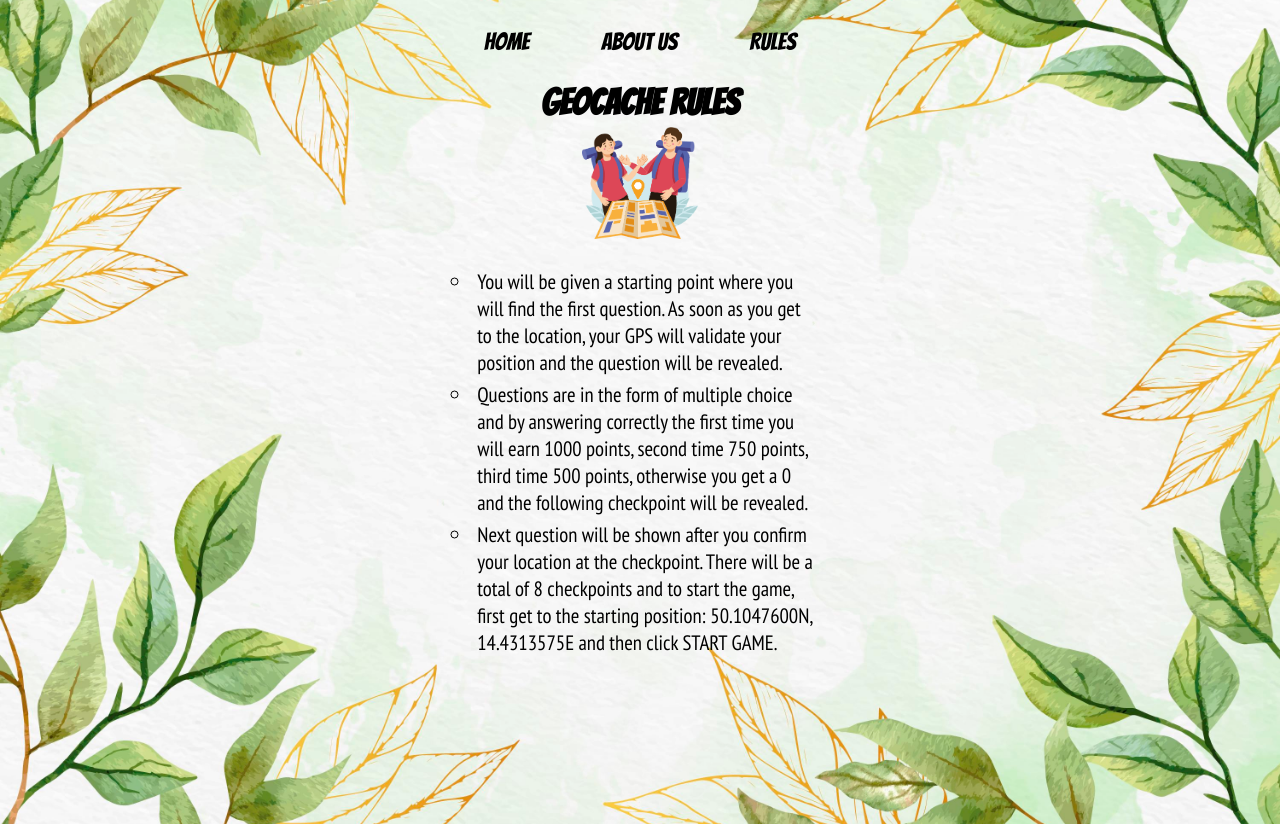
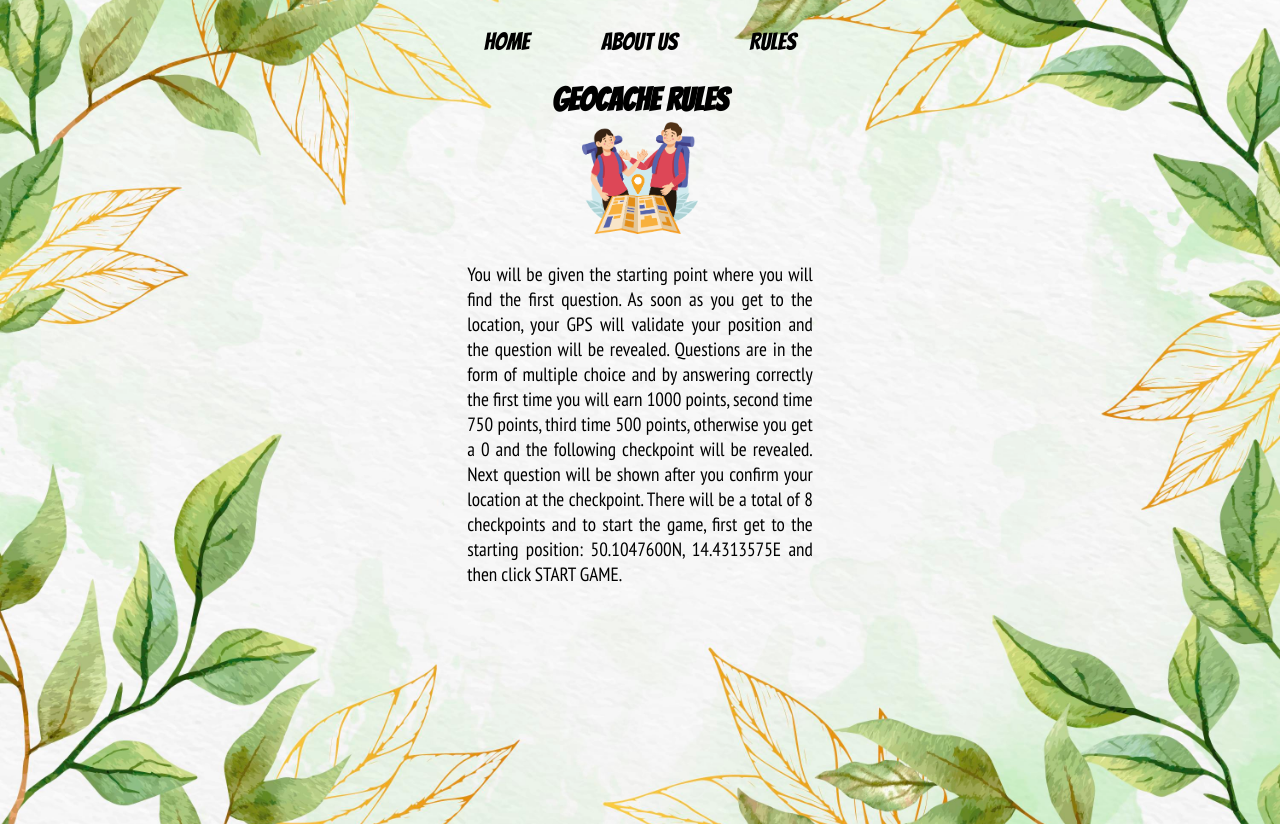
Before and after one commit to Tereza-mun/geocaching-project, a React app: page /rules in a window 1280 px wide. Built offline with nearby package versions, Linux system fonts and the light colour scheme.

Commit message:
Styles connected to separate components, text aligned in block, size for each page

```diff
--- a/src/About/index.jsx
+++ b/src/About/index.jsx
@@ -1,13 +1,13 @@
 import React from 'react';
 import logo from './transparent-logo--with-smile.png';
-import '../style.css';
+import './style.css';
 
 const About = () => {
   return (
     <>
       <h2 className="heading">ABOUT US</h2>
       <img className="logo-about" src={logo}></img>
-      <p className="paragraph">
+      <p className="paragraph-about">
         We are 2 sports enthusiasts who can’t stand still, we share the same
         temper as well as passion for physical activity and that is why we
         created this game. We hope you enjoy it as much as we enjoyed creating
--- /dev/null
+++ b/src/About/style.css
@@ -0,0 +1,36 @@
+@import url('https://fonts.googleapis.com/css2?family=Bangers&display=swap');
+@import url('https://fonts.googleapis.com/css2?family=PT+Sans+Narrow&display=swap');
+
+.heading,
+.subheading {
+  text-align: center;
+  max-width: 90%;
+  margin: 5px auto;
+}
+
+/* Pridano start */
+.heading {
+  font-size: 3rem;
+}
+
+.subheading {
+  font-size: 2rem;
+}
+/* Pridano end */
+
+.paragraph-about {
+  /* zmenen z center */
+  text-align: justify;
+  max-width: 90%;
+  margin-left: auto;
+  margin-right: auto;
+  font-size: 1.6rem;
+  font-family: 'PT Sans Narrow';
+}
+
+.logo-about {
+  display: block;
+  margin-left: auto;
+  margin-right: auto;
+  width: 50%;
+}
--- a/src/Home/index.jsx
+++ b/src/Home/index.jsx
@@ -1,6 +1,6 @@
 import React from 'react';
 import logo from './transparent-logo.png';
-import '../style.css';
+import './style.css';
 
 const Home = () => {
   return (
@@ -8,7 +8,7 @@ const Home = () => {
       <h2 className="heading">GEOCACHING</h2>
       <h3 className="subheading">in Stromovka</h3>
       <img className="logo-home" src={logo}></img>
-      <p className="paragraph">
+      <p className="paragraph-home">
         Welcome to the ultimate geocaching game. Please read the rules carefully
         first, get your mobile phone and knowledge ready and let’s get this
         adventure started!
--- /dev/null
+++ b/src/Home/style.css
@@ -0,0 +1,36 @@
+@import url('https://fonts.googleapis.com/css2?family=Bangers&display=swap');
+@import url('https://fonts.googleapis.com/css2?family=PT+Sans+Narrow&display=swap');
+
+.heading,
+.subheading {
+  text-align: center;
+  max-width: 90%;
+  margin: 5px auto;
+}
+
+/* Pridano start */
+.heading {
+  font-size: 3rem;
+}
+
+.subheading {
+  font-size: 2rem;
+}
+/* Pridano end */
+
+.paragraph-home {
+  /* zmenen z center */
+  text-align: justify;
+  max-width: 90%;
+  margin-left: auto;
+  margin-right: auto;
+  font-size: 1.6rem;
+  font-family: 'PT Sans Narrow';
+}
+
+.logo-home {
+  display: block;
+  margin-left: auto;
+  margin-right: auto;
+  width: 50%;
+}
--- a/src/Rules/index.jsx
+++ b/src/Rules/index.jsx
@@ -1,31 +1,24 @@
 import React from 'react';
-import '../style.css';
+import './style.css';
 import logo from './kids-with-map.png';
 
 const Rules = () => {
   return (
     <>
-      <h2 className="heading">Geocache Rules</h2>
+      <h2 className="subheading">Geocache Rules</h2>
       <img className="logo-rules" src={logo}></img>
-      <ul className="paragraph rules--list">
-        <li>
-          You will be given a starting point where you will find the first
-          question. As soon as you get to the location, your GPS will validate
-          your position and the question will be revealed.
-        </li>
-        <li>
-          Questions are in the form of multiple choice and by answering
-          correctly the first time you will earn 1000 points, second time 750
-          points, third time 500 points, otherwise you get a 0 and the following
-          checkpoint will be revealed.
-        </li>
-        <li>
-          Next question will be shown after you confirm your location at the
-          checkpoint. There will be a total of 8 checkpoints and to start the
-          game, first get to the starting position: 50.1047600N, 14.4313575E and
-          then click START GAME.
-        </li>
-      </ul>
+      <p className="paragraph-rules">
+        You will be given the starting point where you will find the first
+        question. As soon as you get to the location, your GPS will validate
+        your position and the question will be revealed. Questions are in the
+        form of multiple choice and by answering correctly the first time you
+        will earn 1000 points, second time 750 points, third time 500 points,
+        otherwise you get a 0 and the following checkpoint will be revealed.
+        Next question will be shown after you confirm your location at the
+        checkpoint. There will be a total of 8 checkpoints and to start the
+        game, first get to the starting position: 50.1047600N, 14.4313575E and
+        then click START GAME.
+      </p>
     </>
   );
 };
--- /dev/null
+++ b/src/Rules/style.css
@@ -0,0 +1,36 @@
+@import url('https://fonts.googleapis.com/css2?family=Bangers&display=swap');
+@import url('https://fonts.googleapis.com/css2?family=PT+Sans+Narrow&display=swap');
+
+.heading,
+.subheading {
+  text-align: center;
+  max-width: 90%;
+  margin: 5px auto;
+}
+
+/* Pridano start */
+.heading {
+  font-size: 3rem;
+}
+
+.subheading {
+  font-size: 2rem;
+}
+/* Pridano end */
+
+.paragraph-rules {
+  /* zmenen z center */
+  text-align: justify;
+  max-width: 90%;
+  margin-left: auto;
+  margin-right: auto;
+  font-size: 1.2rem;
+  font-family: 'PT Sans Narrow';
+}
+
+.logo-rules {
+  display: block;
+  margin-left: auto;
+  margin-right: auto;
+  width: 30%;
+}
--- a/src/style.css
+++ b/src/style.css
@@ -13,7 +13,7 @@ html {
 }
 
 body {
-  font-size: 1.5rem;
+  /* font-size: 1.5rem; */
   font-family: 'Bangers', sans-serif;
   background-image: url('leaves_background.jpg');
   background-size: cover;
@@ -30,25 +30,8 @@ body {
   border: 2px solid black;
 } */
 
-.heading,
-.subheading {
-  text-align: center;
-  max-width: 75%;
-  margin: 5px auto;
-}
-
-.paragraph {
-  text-align: center;
-  max-width: 90%;
-  margin-left: auto;
-  margin-right: auto;
-  font-size: 1.35rem;
-  font-family: 'PT Sans Narrow';
-}
-
-/* Navbar styling */
-
 .nav-ul {
+  font-size: 1.5rem;
   background-size: 50px 50px;
   background-repeat: no-repeat;
   display: flex;
@@ -64,49 +47,3 @@ body {
   text-decoration: none;
   padding: 5px 5px;
 }
-
-/* **************************** */
-/* Home page */
-
-.logo-home {
-  display: block;
-  margin-left: auto;
-  margin-right: auto;
-  width: 50%;
-}
-
-/* **************************** */
-/* About page */
-
-.logo-about {
-  display: block;
-  margin-left: auto;
-  margin-right: auto;
-  width: 50%;
-}
-
-/* ************************* */
-/* Rules page */
-
-.rules--list {
-  /* font-family: 'PT Sans Narrow'; */
-  font-size: 1.3rem;
-  padding-left: 5px;
-  text-align: center;
-}
-
-.rules--list li {
-  padding-bottom: 5px;
-  list-style-type: circle;
-  /* font-family: 'PT Sans Narrow'; */
-  font-size: 1.3rem;
-  padding-left: 5px;
-  text-align: left;
-}
-
-.logo-rules {
-  display: block;
-  margin-left: auto;
-  margin-right: auto;
-  width: 30%;
-}
```
